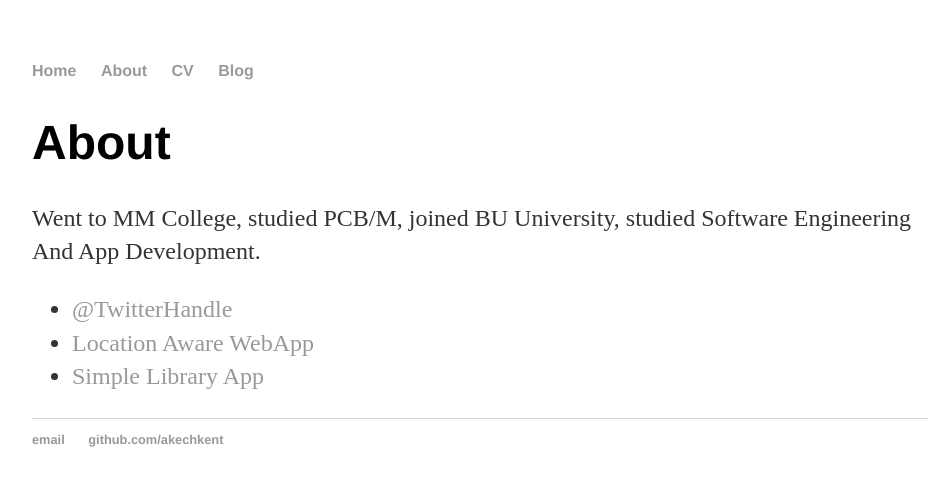
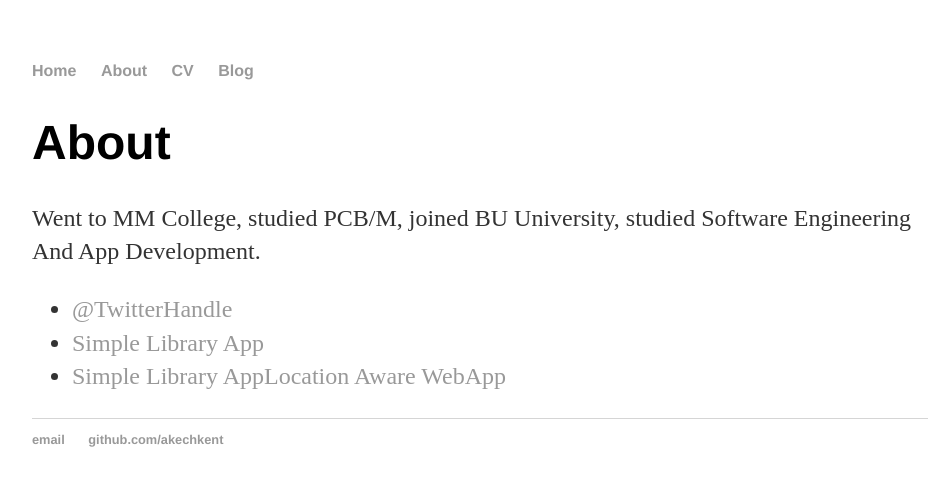
Before and after one commit to akechkent/akechkent.github.io, a Jekyll site: the page built from about/index.html, in a window 1280 px wide. Shown: the top 486 px of the page, without its empty margins (160-1102 px from the left). Built offline with Jekyll 4.4.1, drawn with Linux system fonts in a browser that asks for light colours.

Commit message:
Update index.html

```diff
--- a/about/index.html
+++ b/about/index.html
@@ -9,7 +9,7 @@ title: About Kennedy Akech
 
 			<ul class="contacts">
 				<li><a href="#">@TwitterHandle</a></li>
-				<li><a href="#">Location Aware WebApp</a></li>
 				<li><a href="#">Simple Library App</a></li>
+				<li><a href="https://klocater.herokuapp.com">Simple Library AppLocation Aware WebApp</a></li>
 				</ul>
 		</div>
```
